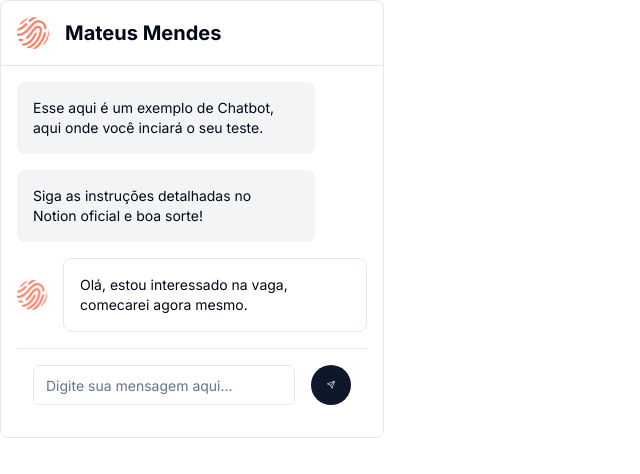
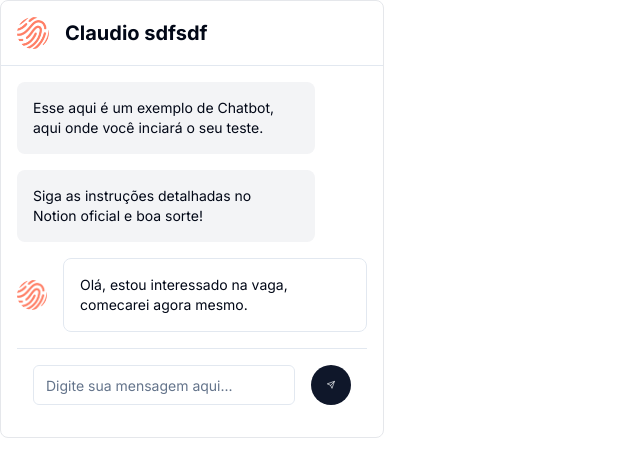
Before and after one commit to claudiobarsante/desafio-legitimuz, a Next.js app: page / in a window 1280 px wide. Shown: the top 474 px of the page, without its empty margins (0-640 px from the left). Built offline with nearby package versions, Linux system fonts and the light colour scheme.

Commit message:
refactor: add <Header/>

```diff
--- /dev/null
+++ b/app/components/Chatbot/Header/index.tsx
@@ -0,0 +1,27 @@
+import React from 'react';
+import Image from 'next/image';
+
+type HeaderProps = {
+	username: string;
+	imagePath: string;
+};
+function Header({ username, imagePath }: HeaderProps) {
+	return (
+		<header className='flex items-center p-4 border-b'>
+			<div className='flex items-center space-x-4'>
+				<span className='relative flex shrink-0 overflow-hidden rounded-full w-8 h-8'>
+					<Image
+						alt='Logo'
+						height='40'
+						src={imagePath}
+						style={{ aspectRatio: '40/40', objectFit: 'cover' }}
+						width='40'
+					/>
+				</span>
+				<h1 className='text-xl font-bold'>{username}</h1>
+			</div>
+		</header>
+	);
+}
+
+export default Header;
--- a/app/components/Chatbot/Index.tsx
+++ b/app/components/Chatbot/Index.tsx
@@ -1,22 +1,10 @@
 import React from 'react';
-
+import Image from 'next/image';
+import Header from './Header';
 function Chatbot() {
 	return (
-		<div className='flex flex-col w-full max-w-sm border border-gray-200 rounded-lg overflow-hidden'>
-			<header className='flex items-center p-4 border-b'>
-				<div className='flex items-center space-x-4'>
-					<span className='relative flex shrink-0 overflow-hidden rounded-full w-8 h-8'>
-						<img
-							alt='Logo'
-							height='40'
-							src='/logo.png'
-							style={{ aspectRatio: '40/40', objectFit: 'cover' }}
-							width='40'
-						/>
-					</span>
-					<h1 className='text-xl font-bold'>Mateus Mendes</h1>
-				</div>
-			</header>
+		<main className='flex flex-col w-full max-w-sm border border-gray-200 rounded-lg overflow-hidden'>
+			<Header username='Claudio sdfsdf' imagePath='/logo.png' />
 			<div className='flex flex-col p-4 overflow-hidden'>
 				<div className='flex flex-col gap-4'>
 					<div className='rounded-lg bg-gray-100 p-4 text-sm max-w-[85%] self-start'>
@@ -27,7 +15,7 @@ function Chatbot() {
 					</div>
 				</div>
 				<div className='flex items-center gap-4 my-4'>
-					<img
+					<Image
 						alt='Avatar'
 						className='rounded-full'
 						height='30'
@@ -68,7 +56,7 @@ function Chatbot() {
 					</button>
 				</form>
 			</div>
-		</div>
+		</main>
 	);
 }
 
```
